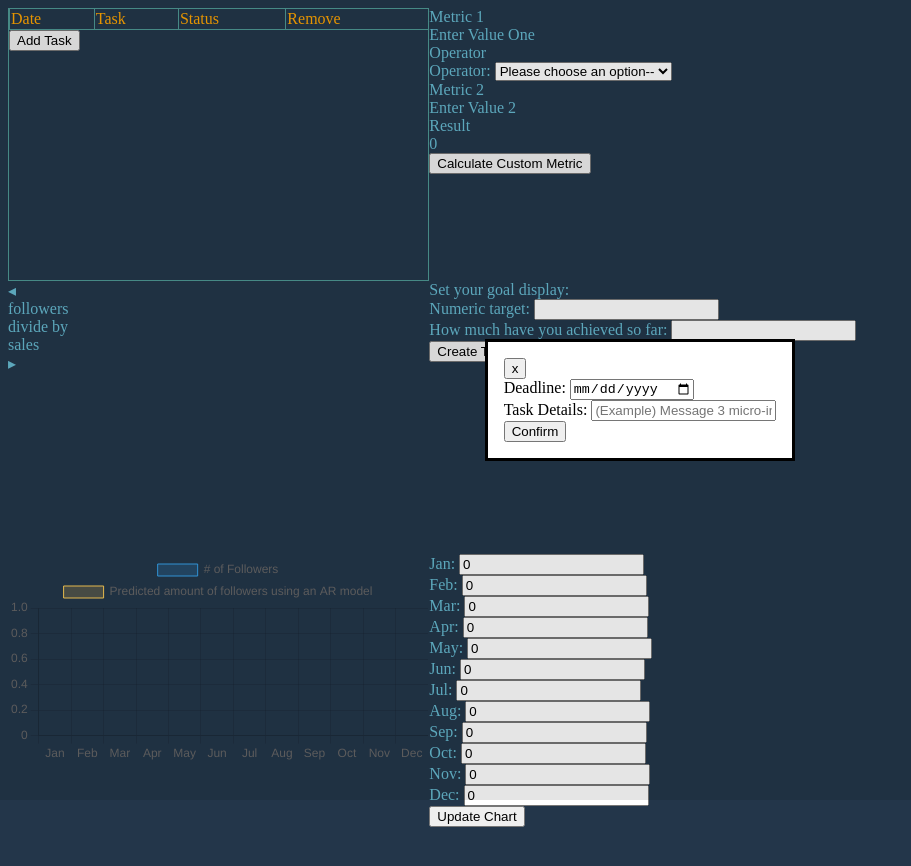
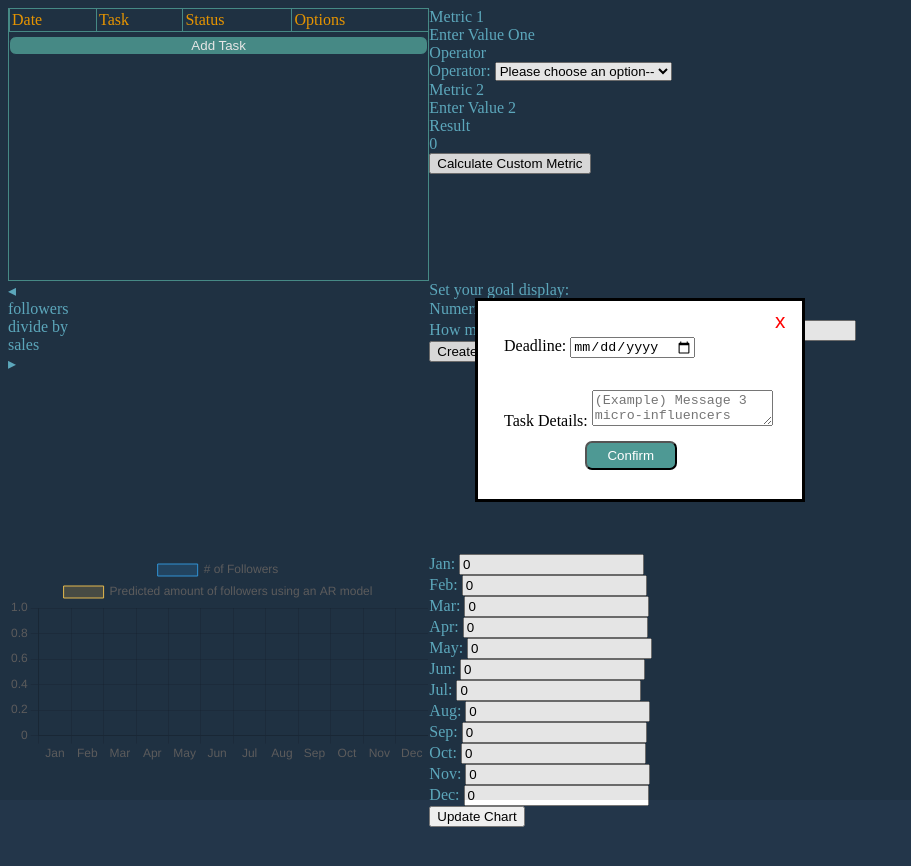
Before and after one commit to Viktotovich/v-and-bruno-tools, a website built with webpack: page src/index.html in a window 1280 px wide. Both pictures are taken after a click on the button "Add Task". Shown: the whole page, without its empty margins (0-911 px from the left). Built offline with nearby package versions, Linux system fonts and the light colour scheme.

Commit message:
"Design for part 1: tasks complete. Minor adjustments left that can only be implemented when other parts are completed"

```diff
--- a/src/index.html
+++ b/src/index.html
@@ -23,7 +23,7 @@
                     <td>Date</td>
                     <td>Task</td>
                     <td>Status</td>
-                    <td>Remove</td>
+                    <td>Options</td>
                 </tr>
             </table>
             <button id="open-modal">Add Task</button>
@@ -37,7 +37,7 @@
                     </div>
                     <div>
                         <label for="details">Task Details:</label>
-                        <input id="details" type="text" name="details" required aria-label="required" placeholder="(Example) Message 3 micro-influencers">
+                        <textarea id="details" type="text" name="details" required aria-label="required" placeholder="(Example) Message 3 micro-influencers"></textarea>
                     </div>
                     <button id="submit-form">Confirm</button>
                 </form>
--- a/src/styles.css
+++ b/src/styles.css
@@ -3,6 +3,7 @@ body {
     color: #66BAD0;
 }
 
+/* Section 1 */
 #content {
     display: grid;
     grid-template-columns: 1fr 2fr;
@@ -28,7 +29,7 @@ table {
 }
 
 #task-container tr:hover {
-    background-color: aliceblue;
+    background-color: rgb(168, 203, 233);
     color: #23364A;
 }
 
@@ -40,8 +41,91 @@ td {
     max-width: 20ch;
     overflow-wrap: break-word;
     border-left: 1px solid #4E9994;
+    border-bottom: 1px solid #4E9994;
+    padding: 2px;
 }
 
-tr:last-child td {
-    border-bottom: 1px solid #4E9994;
+.task-due:hover,
+.complete:hover,
+.ignore:hover {
+    cursor: pointer;
+    color: #23364A;
 }
+
+.task-due {
+    color: yellow;
+}
+
+.complete {
+    color: teal;
+}
+
+.ignore {
+    color: gainsboro;
+}
+
+.remove:hover {
+    cursor: pointer;
+}
+
+.remove {
+    color: rgb(252, 239, 239);
+}
+
+.remove:hover {
+    color: rgb(189, 123, 123);
+}
+
+/* Modal design - Section 1 Part 2 */
+#open-modal {
+    appearance: none;
+    border: #23364A 1px solid;
+    border-radius: 7px;
+    background-color: #4E9994;
+    color: white;
+    width: 100%;
+    margin: 4px 0;
+}
+
+dialog {
+    padding: 2.2rem 1.8rem 1.8rem 1.6rem;
+}
+
+textarea {
+    margin-top: 2rem;
+}
+
+.close-modal {
+    position: absolute;
+    appearance: none;
+    background-color: transparent;
+    color: red;
+    padding: 0.2rem;
+    right: 12px;
+    top: 3px;
+    border: 1px solid transparent;
+    font-size: 1.3rem;
+}
+
+.close-modal:hover {
+    cursor: pointer;
+}
+
+#submit-form {
+    margin-top: 0.7rem;
+    padding: 0.3rem 1.3rem;
+    border-radius: 7px;
+    margin-left: 30%;
+    background-color: #4E9994;
+    color: white;
+}
+
+#submit-form:hover {
+    background-color: #3b8d88;
+    cursor: pointer;
+}
+
+#submit-form:active {
+    transform: translateY(1px);
+    background-color: rgb(160, 159, 159);
+}
--- a/src/taskmaster.js
+++ b/src/taskmaster.js
@@ -60,10 +60,10 @@ const taskManager = (function(){
         taskDate.textContent = task.deadline;
         taskDetails.textContent = task.details;
         taskCompletionStatus.textContent = task.status;
-        removeTask.textContent = 'x';
+        removeTask.textContent = 'Delete';
 
         removeTask.setAttribute("class", "remove");
-        taskCompletionStatus.setAttribute("class", "task-status")
+        taskCompletionStatus.setAttribute("class", "task-due")
 
         taskContainer.appendChild(taskGroup);
         taskGroup.appendChild(taskDate);
@@ -74,12 +74,15 @@ const taskManager = (function(){
         taskCompletionStatus.addEventListener("click", () => {
             if (taskCompletionStatus.textContent === "task-due"){
                 taskCompletionStatus.textContent = 'complete';
+                taskCompletionStatus.setAttribute('class', 'complete');
                 task.taskStatus('complete');
             } else if (taskCompletionStatus.textContent === 'complete') {
                 taskCompletionStatus.textContent = 'ignore';
+                taskCompletionStatus.setAttribute('class', 'ignore');
                 task.taskStatus('ignore');
             } else {
                 taskCompletionStatus.textContent = 'task-due';
+                taskCompletionStatus.setAttribute('class', 'task-due');
                 task.taskStatus('task-due');
             }
         });
```
